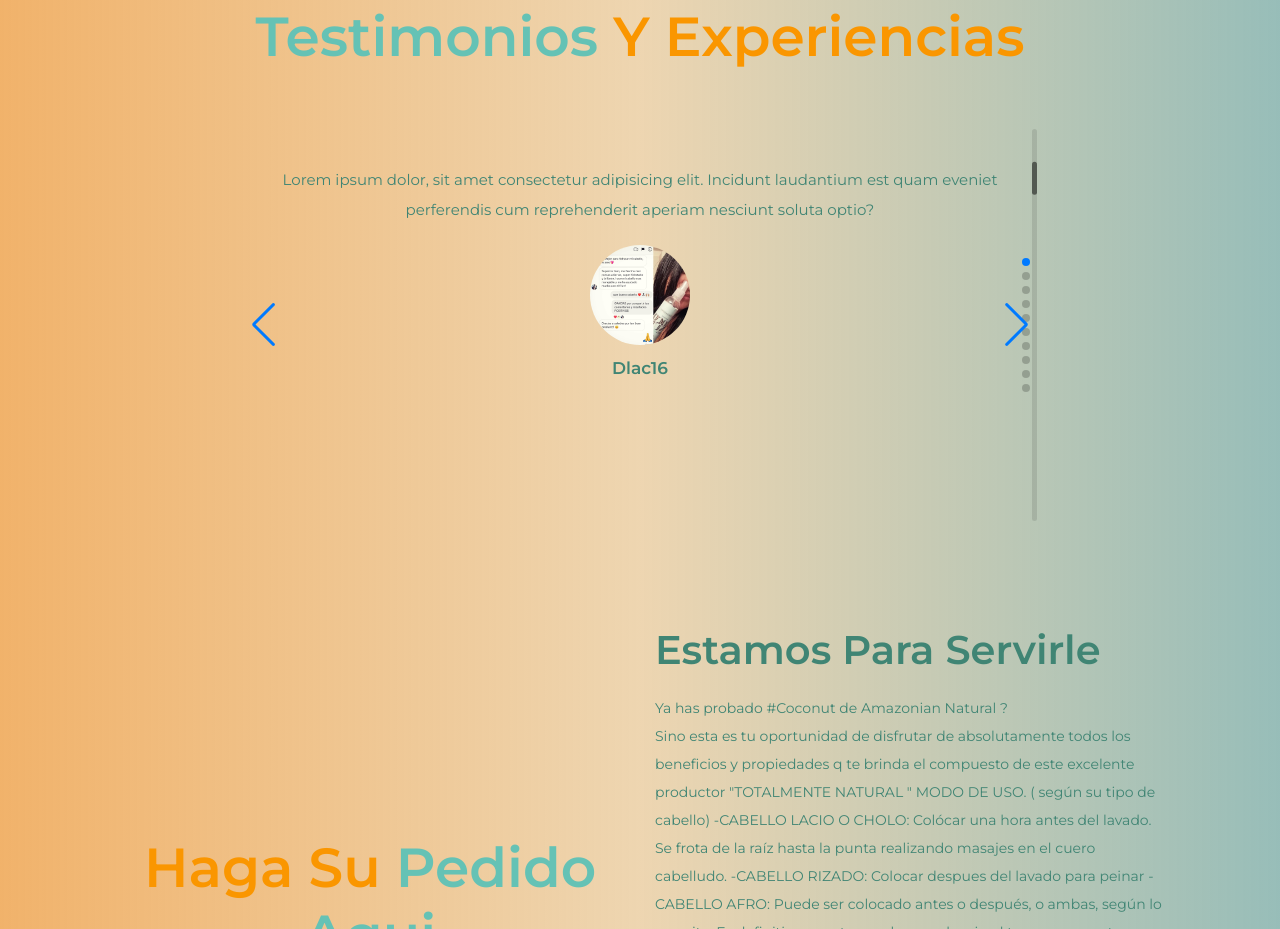
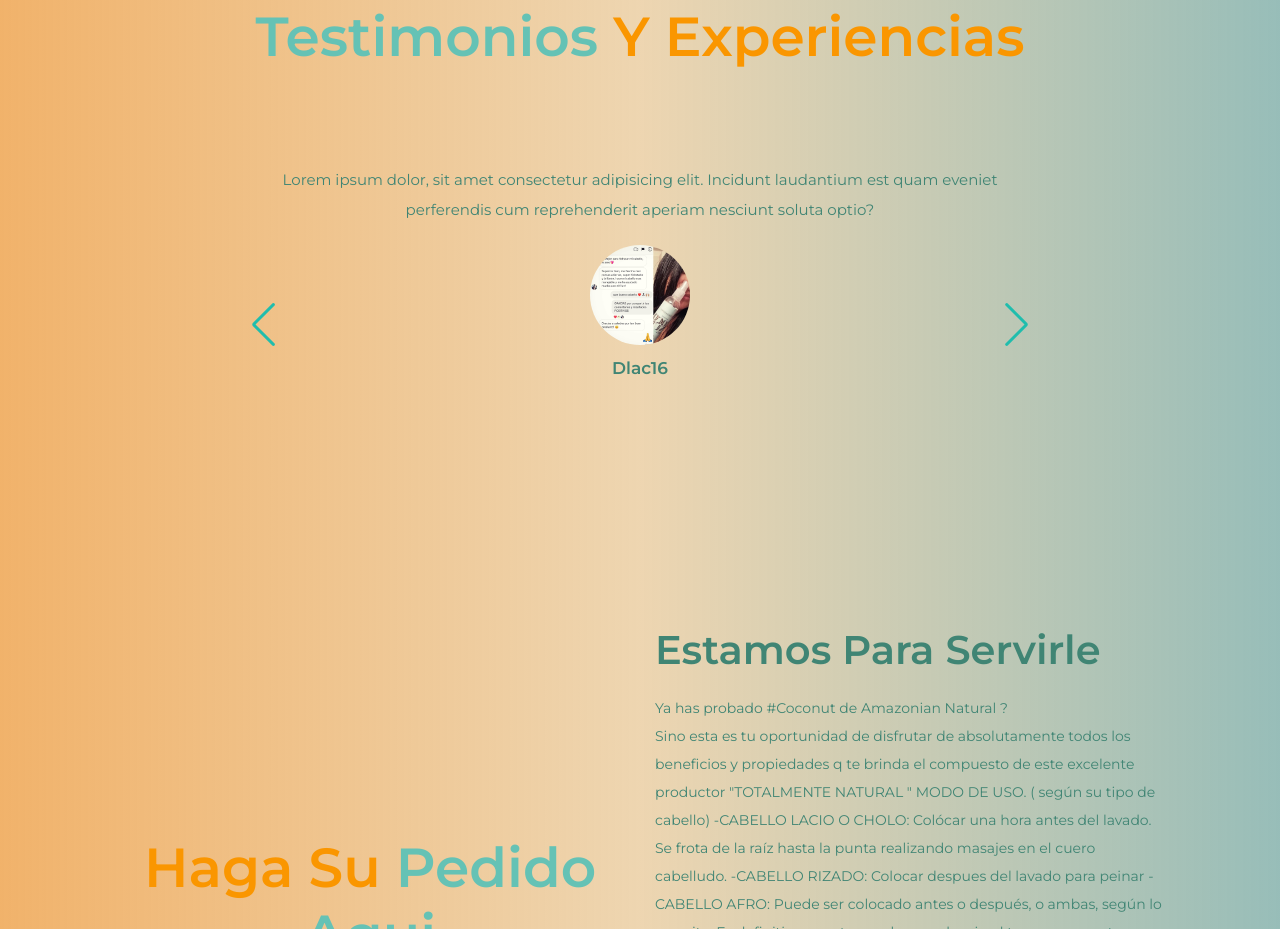
Before and after one commit to glenxo/amazonian-natural, a website: page index.html in a window 1280 px wide. Shown: the part 2917-3846 px from the top of the page. Drawn offline with nearby package versions, Linux system fonts and the light colour scheme.

Commit message:
fix swiper scrollbar

```diff
--- a/main.js
+++ b/main.js
@@ -5,9 +5,6 @@ let message;
 message = 'Pagina en mantenimiento no publica';
 let button;
 let box;
-
-
-
 
 
 alert(message);
--- a/style.css
+++ b/style.css
@@ -517,6 +517,57 @@ width: auto;
   text-transform: capitalize;
 }
 
+.swiper-scrollbar .swiper-scrollbar-vertical {
+  background-color: #20bdad;
+  color: #20bdad;
+  border-color: #20bdad;
+}
+
+.swiper-scrollbar-vertical {
+  background-color: #20bdad;
+  color: #20bdad;
+  border-color: #20bdad;
+}
+
+.swiper-scrollbar {
+  background-color: #20bdad;
+  color: #20bdad;
+  border-color: #20bdad;
+}
+
+div.swiper-button-prev::after {
+  color: #20bdad;
+  border-color: #20bdad;
+}
+
+div.swiper-button-next::after {
+  color: #20bdad;
+  border-color: #20bdad;
+}
+
+
+div .swiper-pagination .swiper-pagination-bullets .swiper-pagination-vertical {
+  background-color: #bd202000;
+}
+
+div .swiper-scrollbar-drag {
+  background-color: #bd742000;
+}
+
+div .swiper-pagination-bullet  {
+  background-color: #45bd2000;
+}
+
+div.swiper-scrollbar.swiper-scrollbar-vertical {
+  background-color: #bd2a2000;
+}
+
+div.swiper-pagination.swiper-pagination-bullets.swiper-pagination-vertical {
+  background-color: #bd202000;
+
+}
+
+
 .contact {
   padding-bottom: 12rem;
 }
```
Also changed, not shown: index.html (+4 -0 lines).
